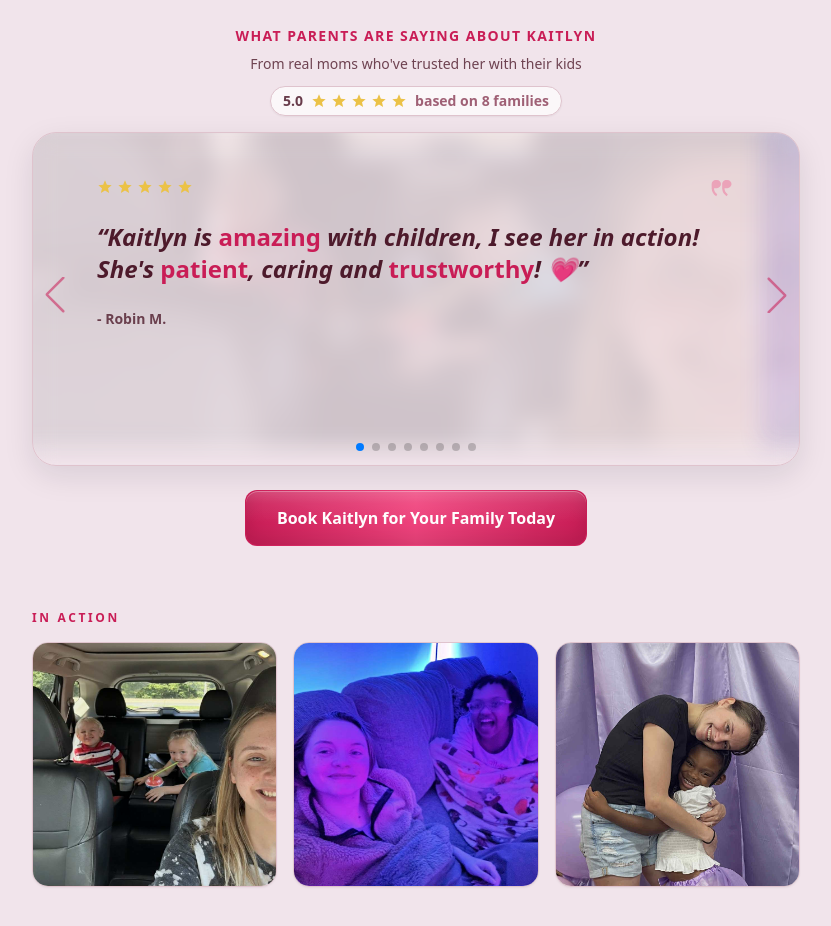
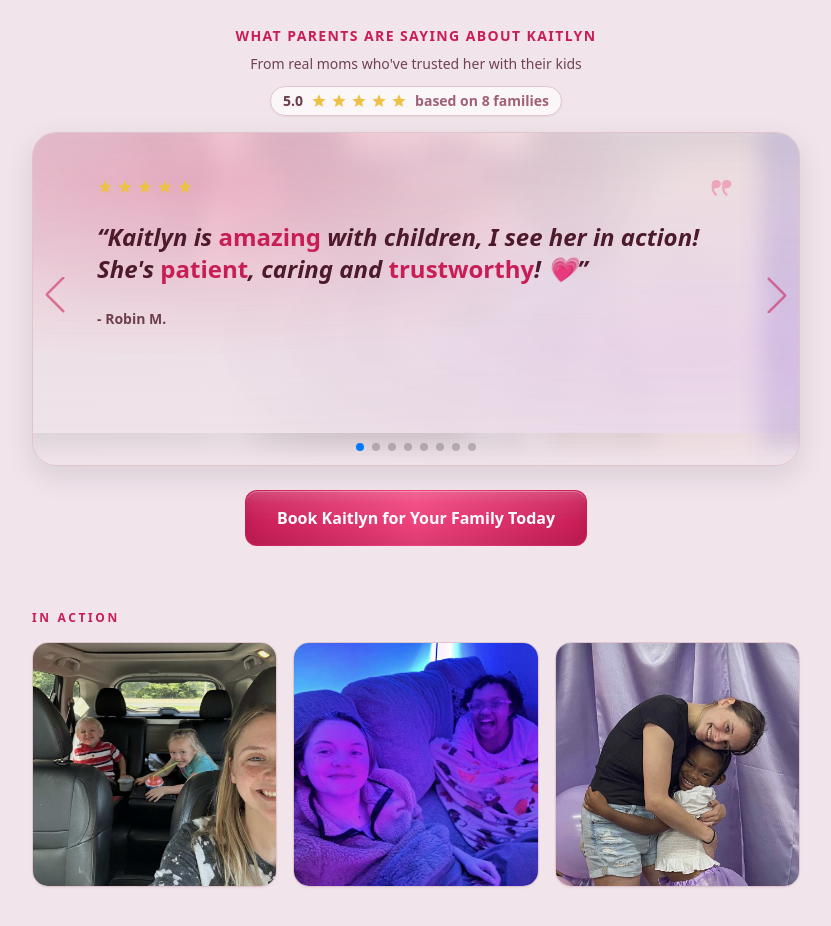
Before and after one commit to raczniakservices/kaitlyn-nanny-landing, a Next.js app in the folder apps/kaitlyn-nanny/: page / in a window 1280 px wide. Shown: the part 1220-2146 px from the top of the page, without its empty margins (224-1055 px from the left). Built offline with nearby package versions, Linux system fonts and the light colour scheme.

Commit message:
fix: stable testimonial background before images load

```diff
--- a/apps/kaitlyn-nanny/components/Testimonials.tsx
+++ b/apps/kaitlyn-nanny/components/Testimonials.tsx
@@ -170,7 +170,7 @@ export function Testimonials(_props: { initiallyVisible?: number }) {
         style={{
           // Prevent a "flash of white" before the first blurred background image paints.
           background:
-            "linear-gradient(180deg, hsla(var(--bg), 0.25) 0%, hsla(var(--bg), 0.72) 55%, hsla(var(--bg), 0.88) 100%), radial-gradient(900px 320px at 18% 18%, hsla(var(--accent), 0.22) 0%, transparent 55%), radial-gradient(900px 320px at 85% 75%, hsla(var(--lavender), 0.16) 0%, transparent 55%)",
+            "linear-gradient(180deg, hsl(var(--bg) / 0.25) 0%, hsl(var(--bg) / 0.72) 55%, hsl(var(--bg) / 0.88) 100%), radial-gradient(900px 320px at 18% 18%, hsl(var(--accent) / 0.22) 0%, transparent 55%), radial-gradient(900px 320px at 85% 75%, hsl(var(--lavender) / 0.16) 0%, transparent 55%)",
         }}
       >
         <Swiper
@@ -206,14 +206,14 @@ export function Testimonials(_props: { initiallyVisible?: number }) {
                       className="absolute inset-0"
                       style={{
                         background:
-                          "linear-gradient(180deg, hsla(var(--bg), 0.25) 0%, hsla(var(--bg), 0.72) 55%, hsla(var(--bg), 0.88) 100%)",
+                          "linear-gradient(180deg, hsl(var(--bg) / 0.25) 0%, hsl(var(--bg) / 0.72) 55%, hsl(var(--bg) / 0.88) 100%)",
                       }}
                     />
                     <div
                       className="absolute inset-0"
                       style={{
                         background:
-                          "radial-gradient(900px 320px at 18% 18%, hsla(var(--accent), 0.22) 0%, transparent 55%), radial-gradient(900px 320px at 85% 75%, hsla(var(--lavender), 0.16) 0%, transparent 55%)",
+                          "radial-gradient(900px 320px at 18% 18%, hsl(var(--accent) / 0.22) 0%, transparent 55%), radial-gradient(900px 320px at 85% 75%, hsl(var(--lavender) / 0.16) 0%, transparent 55%)",
                       }}
                     />
                   </div>
```
